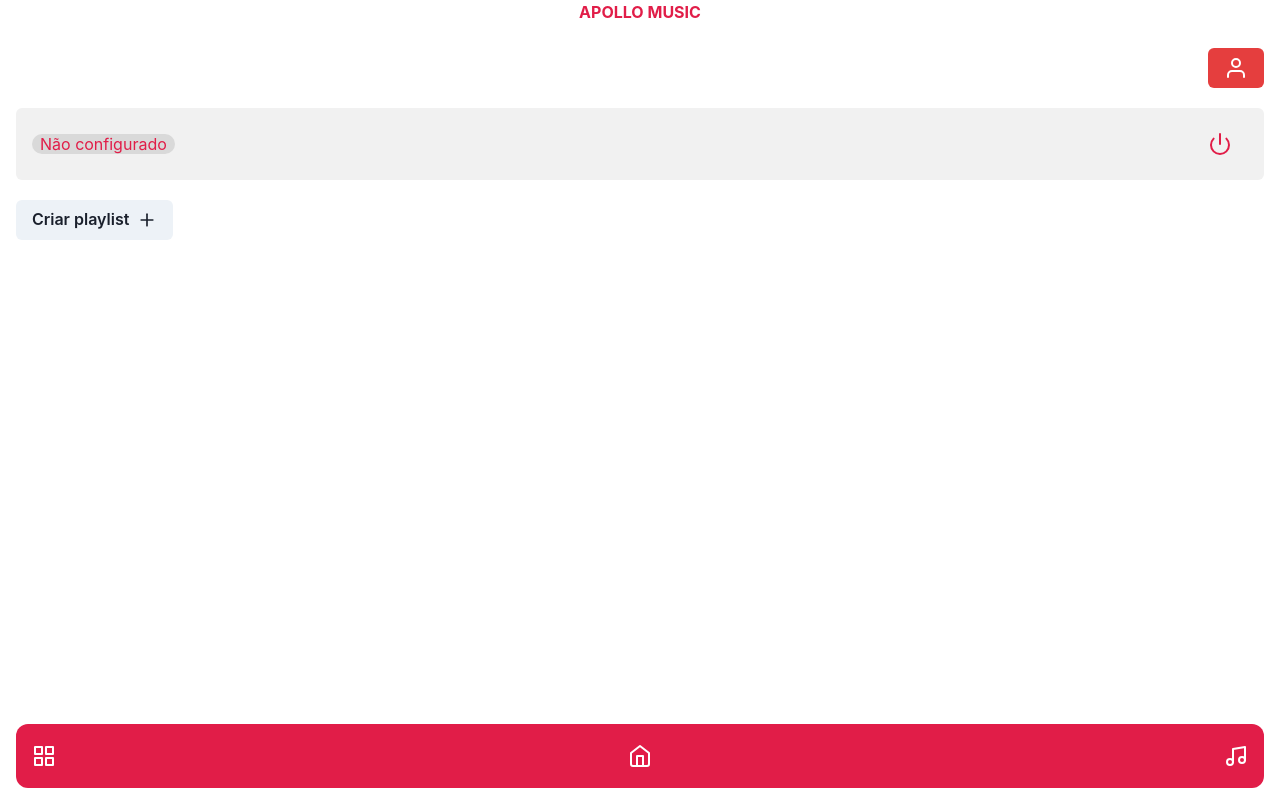
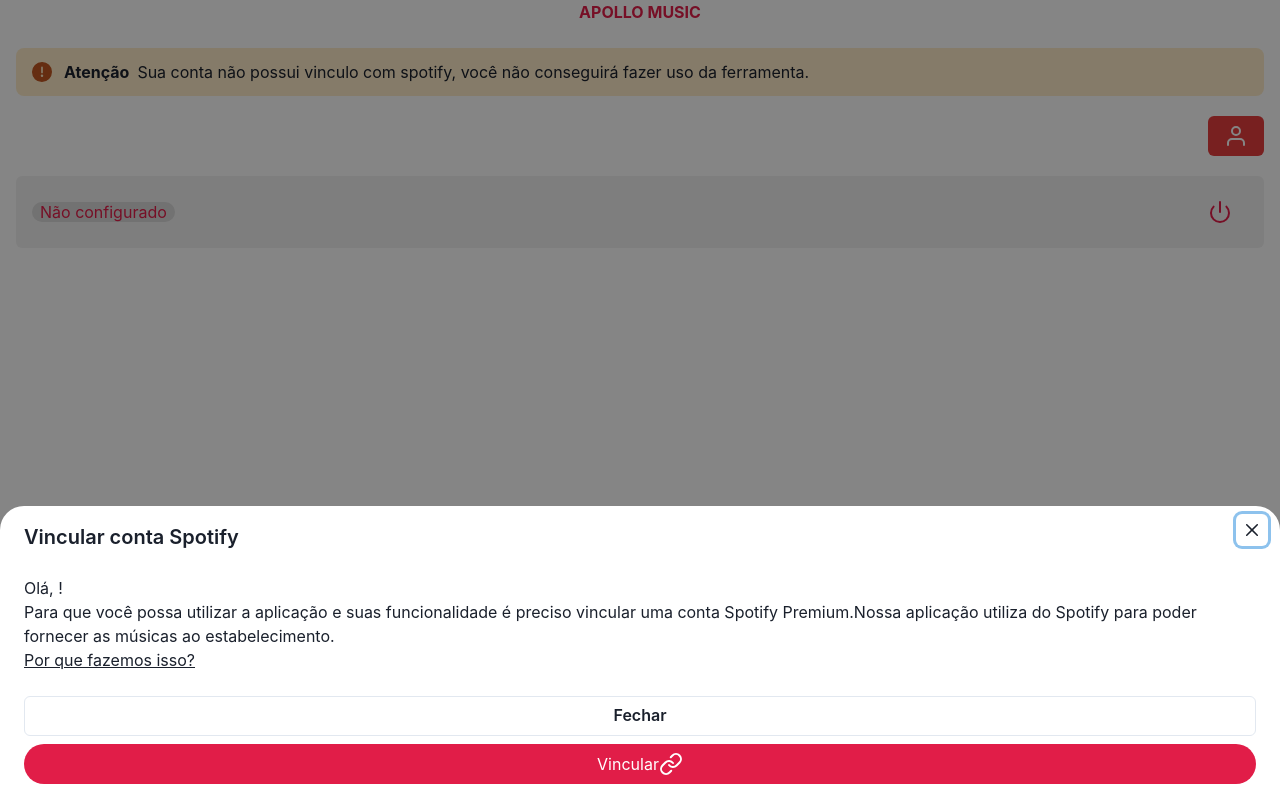
Before and after one commit to LucasAlt40/frontend-apollo, a React (Vite) app: page /owner/home in a window 1280 px wide. Built offline with nearby package versions, Linux system fonts and the light colour scheme; no server answers.

Commit message:
feat: adding alerts that account is not linked with third party service

```diff
--- /dev/null
+++ b/src/components/SimpleCard/SimpleCard.tsx
@@ -0,0 +1,21 @@
+import { ReactNode } from "react";
+
+type Props = {
+  title: string;
+  description: string;
+  children: ReactNode;
+};
+
+const SimpleCard = ({ title, description, children }: Props) => {
+  return (
+    <div className="w-full bg-tinnyGray rounded-lg p-4 mb-5">
+      <div>
+        <p className="text-lg font-bold">{title}</p>
+        <span>{description}</span>
+      </div>
+      {children}
+    </div>
+  );
+};
+
+export default SimpleCard;
--- a/src/pages/owner/home/Home.tsx
+++ b/src/pages/owner/home/Home.tsx
@@ -2,12 +2,20 @@
 import { useEffect, useState } from "react";
 import { useSearchParams } from "react-router-dom";
 import apiCommonInstance from "../../../api/apiCommonInstance";
-import { Button, useToast } from "@chakra-ui/react";
+import {
+  Alert,
+  AlertDescription,
+  AlertIcon,
+  AlertTitle,
+  Button,
+  useToast,
+} from "@chakra-ui/react";
 import { CardEstablishment } from "./components/CardEstablishment";
 import { OwnerType } from "../@types/OwnerType";
 import { EstablishmentType } from "../@types/EstablishmentType";
 import { Plus } from "react-feather";
 import CardPlaylist from "./components/CardPlaylist";
+import DrawerAlertLinkThirdParty from "./components/DrawerAlertLinkThirdParty";
 
 const Home = () => {
   const toast = useToast();
@@ -17,7 +25,9 @@
     {} as EstablishmentType
   );
 
-  // Only exist this var ff the owner tries to link with Spotify
+  const [isOpenDrawerAlert, setIsOpenDrawerAlert] = useState(true);
+
+  // When owner tries to link with Spotify
   const code = searchParams.get("code");
 
   const getOwner = async () => {
@@ -139,6 +149,19 @@
 
   return (
     <>
+      {!owner.hasThirdPartyAccess && (
+        <div className="mb-5">
+          <Alert className="rounded-lg" status="warning">
+            <AlertIcon />
+            <AlertTitle>Atenção</AlertTitle>
+            <AlertDescription>
+              Sua conta não possui vinculo com spotify, você não conseguirá
+              fazer uso da ferramenta.
+            </AlertDescription>
+          </Alert>
+        </div>
+      )}
+
       <div className="flex justify-between items-center mb-5">
         <p className="font-bold">{owner.name}</p>
         <DrawerAccount owner={owner} />
@@ -148,15 +171,27 @@
         <CardEstablishment establishment={establishment} />
       </div>
 
-      <div className="mb-5">
-        {establishment.playlist ? (
+      {establishment.playlist && (
+        <div className="mb-5">
           <CardPlaylist playlist={establishment.playlist} />
-        ) : (
+        </div>
+      )}
+
+      {!establishment.playlist && owner.hasThirdPartyAccess && (
+        <div className="flex justify-center mb-5">
           <Button rightIcon={<Plus size={20} />} onClick={createPlaylist}>
             Criar playlist
           </Button>
-        )}
-      </div>
+        </div>
+      )}
+
+      {!owner.hasThirdPartyAccess && (
+        <DrawerAlertLinkThirdParty
+          isOpen={isOpenDrawerAlert}
+          setIsOpen={setIsOpenDrawerAlert}
+          ownerName={owner.name}
+        />
+      )}
     </>
   );
 };
--- a/src/pages/owner/home/components/DrawerAccount.tsx
+++ b/src/pages/owner/home/components/DrawerAccount.tsx
@@ -59,9 +59,12 @@
               )}
             </div>
             <div className="mb-5">
-              <Button onClick={onLogoutOwner}>
+              <button
+                className="w-full flex justify-between underline text-primary py-2"
+                onClick={onLogoutOwner}
+              >
                 Sair <LogOut />
-              </Button>
+              </button>
             </div>
           </DrawerBody>
 
--- /dev/null
+++ b/src/pages/owner/home/components/DrawerAlertLinkThirdParty.tsx
@@ -0,0 +1,71 @@
+import {
+  Drawer,
+  DrawerBody,
+  DrawerFooter,
+  DrawerHeader,
+  DrawerOverlay,
+  DrawerContent,
+  DrawerCloseButton,
+  Button,
+} from "@chakra-ui/react";
+import { Dispatch, SetStateAction } from "react";
+import { Link } from "react-feather";
+
+type Props = {
+  isOpen: boolean;
+  setIsOpen: Dispatch<SetStateAction<boolean>>;
+  ownerName: string;
+};
+
+const DrawerAlertLinkThirdParty = ({ isOpen, setIsOpen, ownerName }: Props) => {
+  return (
+    <>
+      <Drawer
+        isOpen={isOpen}
+        placement="bottom"
+        onClose={() => setIsOpen(false)}
+      >
+        <DrawerOverlay />
+        <DrawerContent maxH="80dvh" className="rounded-t-3xl">
+          <DrawerCloseButton />
+          <DrawerHeader>Vincular conta Spotify</DrawerHeader>
+
+          <DrawerBody>
+            <p>Olá, {ownerName}!</p>
+            <p>
+              Para que você possa utilizar a aplicação e suas funcionalidade é
+              preciso vincular uma conta Spotify Premium.Nossa aplicação utiliza
+              do Spotify para poder fornecer as músicas ao estabelecimento.
+            </p>
+            <p>
+              <a className="underline" href="#">
+                Por que fazemos isso?
+              </a>
+            </p>
+          </DrawerBody>
+
+          <DrawerFooter>
+            <div className="w-full flex flex-col">
+              <Button
+                className="w-full mb-2"
+                variant="outline"
+                mr={3}
+                onClick={() => setIsOpen(false)}
+              >
+                Fechar
+              </Button>
+              <a
+                className="w-full  p-2 flex items-center justify-center rounded-full bg-primary text-white hover:opacity-90"
+                href={import.meta.env.VITE_THIRD_PARTY_AUTHORIZATION_URL}
+              >
+                Vincular <Link />
+              </a>
+            </div>
+          </DrawerFooter>
+        </DrawerContent>
+      </Drawer>
+    </>
+  );
+};
+
+export default DrawerAlertLinkThirdParty;
--- a/src/pages/owner/playlist/Playlist.tsx
+++ b/src/pages/owner/playlist/Playlist.tsx
@@ -2,12 +2,12 @@
 import { PlaylistType } from "../@types/PlaylistType";
 import apiCommonInstance from "../../../api/apiCommonInstance";
 import defaultImage from "../../../assets/images/default.jpg";
-import { useToast } from "@chakra-ui/react";
+// import { useToast } from "@chakra-ui/react";
 import BlockedGenre from "./components/BlockedGenre";
-import DrawerGenres from "../../../components/DrawerGenres/DrawerGenres";
+import SimpleCard from "../../../components/SimpleCard/SimpleCard";
 
 const Playlist = () => {
-  const toast = useToast();
+  // const toast = useToast();
   const [playlist, setPlaylist] = useState<PlaylistType>({} as PlaylistType);
 
   const getPlaylist = async () => {
@@ -22,69 +22,37 @@
     }
   };
 
-  const blockGenres = async (genres: string[]) => {
-    try {
-      const response = await apiCommonInstance.put(
-        "/establishment/playlist/genres/block",
-        {
-          genres: genres,
-        }
-      );
+  // const blockGenres = async (genres: string[]) => {
+  //   try {
+  //     const response = await apiCommonInstance.put(
+  //       "/establishment/playlist/genres/block",
+  //       {
+  //         genres: genres,
+  //       }
+  //     );
 
-      if (response.status === 200) {
-        toast({
-          position: "top",
-          title: "Genêros bloqueados com sucesso!",
-          status: "success",
-          duration: 5000,
-          isClosable: true,
-        });
-        return;
-      }
-    } catch {
-      toast({
-        position: "top",
-        title: "Opa! Parece que algo deu errado.",
-        description:
-          "Ocorreu um problema ao bloquear os genêros da playlist. Tente novamente.",
-        status: "error",
-        duration: 5000,
-        isClosable: true,
-      });
-    }
-  };
-
-  const incrementGenresVote = async (genres: string[]) => {
-    try {
-      const response = await apiCommonInstance.post(
-        "/establishment/playlist/genres/increment",
-        {
-          genres: genres,
-        }
-      );
-
-      if (response.status === 201) {
-        toast({
-          position: "top",
-          title: "Genêros musicais atualizados com sucesso!",
-          status: "success",
-          duration: 5000,
-          isClosable: true,
-        });
-        return;
-      }
-    } catch {
-      toast({
-        position: "top",
-        title: "Opa! Parece que algo deu errado.",
-        description:
-          "Ocorreu um problema ao atualizar os genêros da playlist. Tente novamente.",
-        status: "error",
-        duration: 5000,
-        isClosable: true,
-      });
-    }
-  };
+  //     if (response.status === 200) {
+  //       toast({
+  //         position: "top",
+  //         title: "Genêros bloqueados com sucesso!",
+  //         status: "success",
+  //         duration: 5000,
+  //         isClosable: true,
+  //       });
+  //       return;
+  //     }
+  //   } catch {
+  //     toast({
+  //       position: "top",
+  //       title: "Opa! Parece que algo deu errado.",
+  //       description:
+  //         "Ocorreu um problema ao bloquear os genêros da playlist. Tente novamente.",
+  //       status: "error",
+  //       duration: 5000,
+  //       isClosable: true,
+  //     });
+  //   }
+  // };
 
   useEffect(() => {
     getPlaylist();
@@ -104,28 +72,24 @@
         </div>
       </div>
 
-      <div className="w-full bg-[#f1f1f1] rounded-lg p-4 mb-5">
-        <div>
-          <p className="text-lg font-bold">Gêneros bloqueados</p>
-          <span>Bloqueie gêneros para evitar musicas indesejadas.</span>
-        </div>
+      <SimpleCard
+        title="Gêneros bloqueados"
+        description="Bloqueie gêneros para evitar musicas indesejadas."
+      >
         <div className="flex flex-wrap gap-2">
           {playlist?.blockedGenres?.length > 0 &&
             playlist.blockedGenres.map((genre) => (
-              <BlockedGenre genre={genre} />
+              <BlockedGenre key={genre} genre={genre} />
             ))}
-          <DrawerGenres genres={playlist.genres} />
         </div>
-      </div>
+      </SimpleCard>
 
-      <div className="w-full bg-[#f1f1f1] rounded-lg p-4 mb-5">
-        <div>
-          <p className="text-lg font-bold">Gêneros da playlist</p>
-          <span>
-            Defina seu gosto, escolha até 3 gêneros para iniciar a playlist
-          </span>
-        </div>
-      </div>
+      <SimpleCard
+        title="Gêneros da playlist"
+        description="Defina seu gosto, escolha até 3 gêneros para iniciar a playlist"
+      >
+        :)
+      </SimpleCard>
     </>
   );
 };
--- a/tailwind.config.js
+++ b/tailwind.config.js
@@ -15,6 +15,7 @@
       bubbleGum: "#ff77e9",
       bermuda: "#78dcca",
       muted: "#78716C",
+      tinnyGray: "#f1f1f1",
     },
     extend: {},
   },
```
